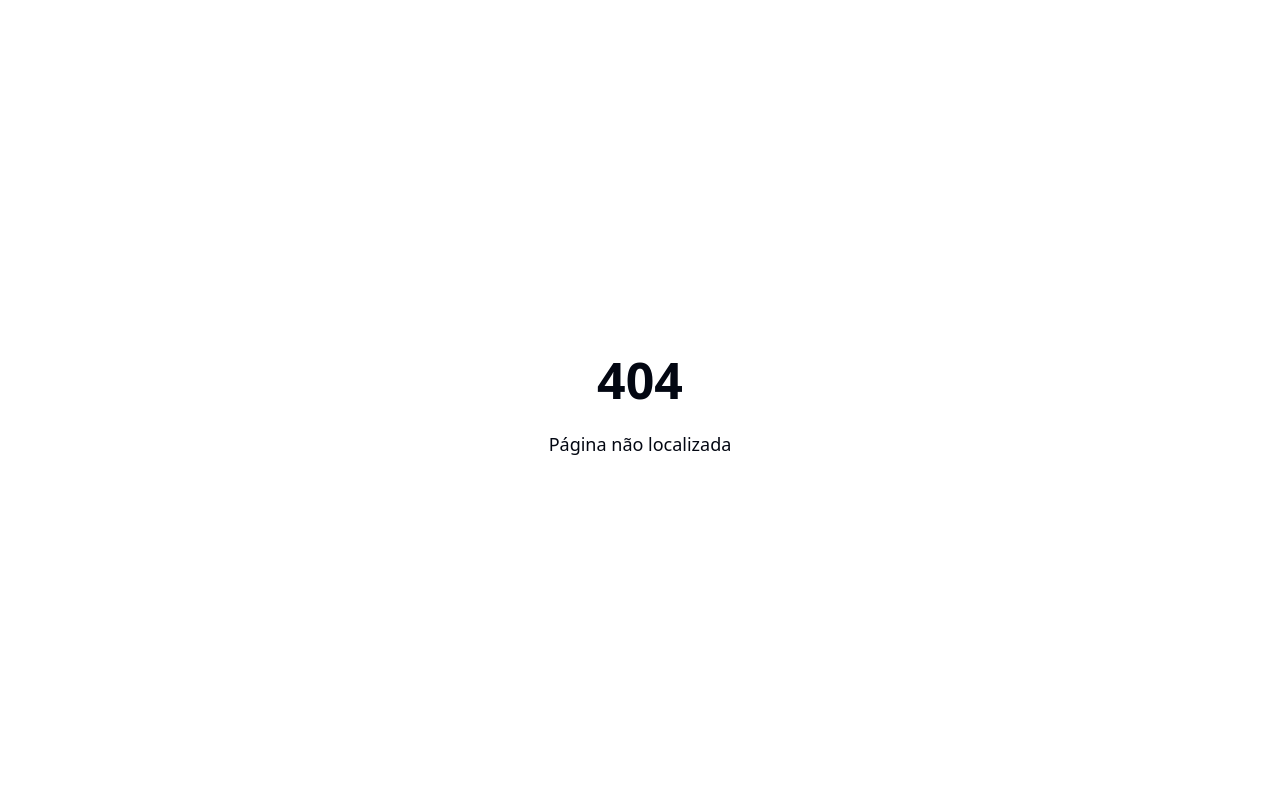
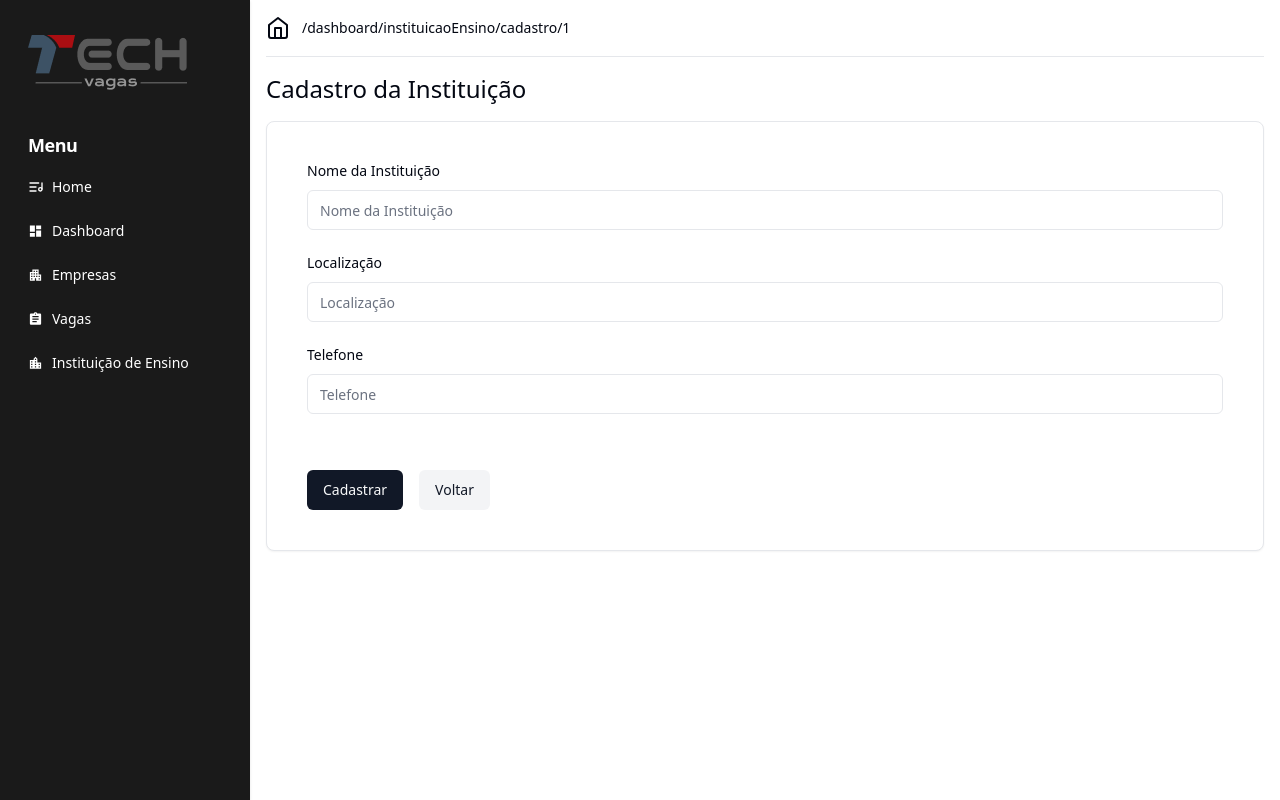
Before and after one commit to guicarsiqsantos/TECH-VAGAS-FRONT-END, a React (Vite) app: page /dashboard/instituicaoEnsino/cadastro/1 in a window 1280 px wide. Before the commit this address had no page. Built offline with nearby package versions, Linux system fonts and the light colour scheme; no server answers.

Commit message:
Desenvolvendo a Instituição de ensino cadastrar, listar, excluir e editar

```diff
--- a/src/App.tsx
+++ b/src/App.tsx
@@ -9,6 +9,8 @@ import CadastroEmpresa from "./pages/dashboard/empresas/cadastro";
 import PerfilEmpresa from "./pages/dashboard/empresas/cadastro/perfil";
 import Vagas from "./pages/dashboard/Vagas";
 import CadastroVagas from "./pages/dashboard/Vagas/cadastro";
+import InstituicaoEnsino from "./pages/dashboard/InstituicaoEnsino";
+import CadastroInstituicaoEnsino from "./pages/dashboard/InstituicaoEnsino/cadastro";
 
 function App() {
   return (
@@ -21,12 +23,20 @@ function App() {
         <Route path="/dashboard/empresas" element={<Empresas />} />
         <Route path="/dashboard/vagas" element={<Vagas />} />
         <Route
+          path="/dashboard/instituicaoEnsino"
+          element={<InstituicaoEnsino />}
+        />
+        <Route
           path="/dashboard/empresas/cadastro/:id?"
           element={<CadastroEmpresa />}
         />
         <Route
           path="/dashboard/vagas/cadastro/:id?"
           element={<CadastroVagas />}
+        />
+        <Route
+          path="/dashboard/instituicaoEnsino/cadastro/:id?"
+          element={<CadastroInstituicaoEnsino />}
         />
         <Route
           path="/dashboard/empresas/perfil/:id"
--- a/src/components/Sidebar.tsx
+++ b/src/components/Sidebar.tsx
@@ -4,8 +4,8 @@ import { cn } from "@/lib/utils";
 import { Button } from "./ui/button";
 import DashboardIcon from "@mui/icons-material/Dashboard";
 import ApartmentIcon from "@mui/icons-material/Apartment";
-import AssignmentIcon from '@mui/icons-material/Assignment';
-import LocationCityIcon from '@mui/icons-material/LocationCity';
+import AssignmentIcon from "@mui/icons-material/Assignment";
+import LocationCityIcon from "@mui/icons-material/LocationCity";
 
 export default function Sidebar() {
   return (
@@ -65,9 +65,11 @@ export default function Sidebar() {
               </Button>
             </NavLink>
 
-            <NavLink to="/dashboard/vagas">
+            <NavLink to="/dashboard/instituicaoEnsino">
               <Button variant="ghost" className="w-full justify-start mt-1">
-                <LocationCityIcon style={{ width: "15px", marginRight: "9px" }} />
+                <LocationCityIcon
+                  style={{ width: "15px", marginRight: "9px" }}
+                />
                 Instituição de Ensino
               </Button>
             </NavLink>
--- /dev/null
+++ b/src/pages/dashboard/InstituicaoEnsino/cadastro/form-cad-instituicaoEnsino.tsx
@@ -0,0 +1,132 @@
+import { useNavigate } from "react-router-dom";
+import * as z from "zod";
+import { zodResolver } from "@hookform/resolvers/zod";
+import { useForm } from "react-hook-form";
+import {
+  Form,
+  FormControl,
+  FormField,
+  FormItem,
+  FormLabel,
+  FormMessage,
+} from "@/components/ui/form";
+import { Input } from "@/components/ui/input";
+import { Button } from "@/components/ui/button";
+import api from "@/services/api";
+import { Card, CardContent, CardFooter } from "@/components/ui/card";
+import { InstituicaoEnsinoProps } from "../table/columns";
+
+const formSchema = z.object({
+  nomeInstituicao: z.string(),
+  local: z.string(),
+  telefone: z
+    .string()
+    .min(9, { message: "O telefone deve ter 9 digitos" })
+    .max(14),
+});
+
+type FormCadastroProps = z.infer<typeof formSchema>;
+
+const FormCadastroInstituicaoEnsino = ({
+  data,
+}: {
+  data: InstituicaoEnsinoProps;
+}) => {
+  const navigate = useNavigate();
+  const isEdit = Object.keys(data).length === 0; // true or false
+  const form = useForm<FormCadastroProps>({
+    resolver: zodResolver(formSchema),
+    values: {
+      nomeInstituicao: data.nomeInstituicao,
+      local: data.local,
+      telefone: data.telefone,
+    },
+    defaultValues: {
+      nomeInstituicao: "",
+      local: "",
+      telefone: "",
+    },
+  });
+
+  async function onSubmit(values: FormCadastroProps) {
+    isEdit
+      ? await api
+          .post("/InstituicaoEnsino", values)
+          .finally(() => navigate("/dashboard/InstituicaoEnsino"))
+      : await api
+          .put(`/InstituicaoEnsino/${data.Id}`, {
+            ...values,
+            Id: data.Id,
+          })
+          .finally(() => navigate("/dashboard/InstituicaoEnsino"));
+  }
+  return (
+    <Card className="p-4">
+      <Form {...form}>
+        <form onSubmit={form.handleSubmit(onSubmit)} className="space-y-8">
+          <CardContent>
+            <FormField
+              control={form.control}
+              name="nomeInstituicao"
+              render={({ field }) => (
+                <FormItem className="mt-5">
+                  <FormLabel>Nome da Instituição</FormLabel>
+                  <FormControl>
+                    <Input placeholder="Nome da Instituição" {...field} />
+                  </FormControl>
+
+                  <FormMessage />
+                </FormItem>
+              )}
+            />
+
+            <FormField
+              control={form.control}
+              name="local"
+              render={({ field }) => (
+                <FormItem className="mt-5">
+                  <FormLabel>Localização</FormLabel>
+                  <FormControl>
+                    <Input placeholder="Localização" {...field} />
+                  </FormControl>
+
+                  <FormMessage />
+                </FormItem>
+              )}
+            />
+
+            <FormField
+              control={form.control}
+              name="telefone"
+              render={({ field }) => (
+                <FormItem className="mt-5">
+                  <FormLabel>Telefone</FormLabel>
+                  <FormControl>
+                    <Input placeholder="Telefone" {...field} />
+                  </FormControl>
+
+                  <FormMessage />
+                </FormItem>
+              )}
+            />
+          </CardContent>
+
+          <CardFooter className="flex gap-4">
+            <Button type="submit">
+              {isEdit ? "Cadastrar" : "Salvar alterações"}
+            </Button>
+            <Button
+              type="button"
+              variant="secondary"
+              onClick={() => navigate("/dashboard/instituicaoEnsino")}
+            >
+              Voltar
+            </Button>
+          </CardFooter>
+        </form>
+      </Form>
+    </Card>
+  );
+};
+
+export default FormCadastroInstituicaoEnsino;
--- /dev/null
+++ b/src/pages/dashboard/InstituicaoEnsino/cadastro/index.tsx
@@ -0,0 +1,29 @@
+import { useEffect, useState } from "react";
+import { useParams } from "react-router-dom";
+import FormCadastroInstituicaoEnsino from "./form-cad-instituicaoEnsino";
+import { InstituicaoEnsinoProps } from "../table/columns";
+import api from "@/services/api";
+
+export default function CadastroInstituicaoEnsino() {
+  const [instituicaoEnsino, setInstituicaoEnsino] =
+    useState<InstituicaoEnsinoProps>({} as InstituicaoEnsinoProps);
+  const { id } = useParams();
+
+  useEffect(() => {
+    (async () => {
+      if (id) {
+        const data = (await api.get(`/instituicaoEnsino/${id}`)).data;
+        setInstituicaoEnsino(data);
+      }
+      return;
+    })();
+  }, []);
+
+  return (
+    <div>
+      <p className="text-2xl mb-4">Cadastro da Instituição</p>
+
+      <FormCadastroInstituicaoEnsino data={instituicaoEnsino} />
+    </div>
+  );
+}
--- /dev/null
+++ b/src/pages/dashboard/InstituicaoEnsino/index.tsx
@@ -0,0 +1,46 @@
+import { useEffect, useState } from "react";
+import { InstituicaoEnsinoProps, columns } from "./table/columns";
+import { DataTable } from "../../../components/data-table";
+import api from "@/services/api";
+import { Button } from "@/components/ui/button";
+import { PlusCircleIcon, PrinterIcon } from "lucide-react";
+import { NavLink } from "react-router-dom";
+
+export default function InstituicaoEnsino() {
+  const [data, setData] = useState<InstituicaoEnsinoProps[]>([]);
+
+  useEffect(() => {
+    (async () => {
+      const data: InstituicaoEnsinoProps[] = await (
+        await api.get("/instituicaoEnsino")
+      ).data;
+
+      const includeKeyData = data.map((item, idx) => {
+        return { ...item, key: idx };
+      });
+
+      setData(includeKeyData);
+    })();
+  }, []);
+
+  return (
+    <div>
+      <div className="mb-8">
+        <span className="font-bold text-3xl">
+          Instituição de Ensino cadastradas
+        </span>
+      </div>
+      <div className="flex gap-2">
+        <NavLink to="/dashboard/instituicaoEnsino/cadastro">
+          <Button variant="secondary" className="gap-2">
+            <PlusCircleIcon /> Nova Instituição de Ensino
+          </Button>
+        </NavLink>
+        <Button variant="secondary" className="gap-2">
+          <PrinterIcon /> Imprimir
+        </Button>
+      </div>
+      <DataTable columns={columns} data={data} />
+    </div>
+  );
+}
--- /dev/null
+++ b/src/pages/dashboard/InstituicaoEnsino/table/columns.tsx
@@ -0,0 +1,105 @@
+import { Button } from "@/components/ui/button";
+import { Checkbox } from "@/components/ui/checkbox";
+import {
+  DropdownMenu,
+  DropdownMenuContent,
+  DropdownMenuItem,
+  DropdownMenuLabel,
+  DropdownMenuSeparator,
+  DropdownMenuTrigger,
+} from "@/components/ui/dropdown-menu";
+import api from "@/services/api";
+import { ColumnDef } from "@tanstack/react-table";
+import { ArrowUpDown, MoreHorizontal } from "lucide-react";
+import { Link } from "react-router-dom";
+
+export type InstituicaoEnsinoProps = {
+  Id: number;
+  nomeInstituicao: string;
+  local: string;
+  telefone: string;
+  key: number;
+};
+
+export const columns: ColumnDef<InstituicaoEnsinoProps>[] = [
+  {
+    id: "select",
+    header: ({ table }) => (
+      <Checkbox
+        checked={
+          table.getIsAllPageRowsSelected() ||
+          (table.getIsSomePageRowsSelected() && "indeterminate")
+        }
+        onCheckedChange={(value: any) =>
+          table.toggleAllPageRowsSelected(!!value)
+        }
+        aria-label="Select all"
+      />
+    ),
+    cell: ({ row }) => (
+      <Checkbox
+        checked={row.getIsSelected()}
+        onCheckedChange={(value: any) => row.toggleSelected(!!value)}
+        aria-label="Select row"
+      />
+    ),
+    enableSorting: false,
+    enableHiding: false,
+  },
+  {
+    accessorKey: "nomeInstituicao",
+    header: ({ column }) => {
+      return (
+        <Button
+          variant="ghost"
+          onClick={() => column.toggleSorting(column.getIsSorted() === "asc")}
+        >
+          Nome da Instituição
+          <ArrowUpDown className="ml-2 h-4 w-4" />
+        </Button>
+      );
+    },
+  },
+  {
+    accessorKey: "local",
+    header: "Localização",
+  },
+  {
+    accessorKey: "telefone",
+    header: "Telefone",
+  },
+  {
+    id: "actions",
+    header: "Ação",
+    cell: ({ row, table }) => {
+      const meta = table.options.meta;
+      const dataRow = row.original;
+
+      return (
+        <DropdownMenu>
+          <DropdownMenuTrigger asChild>
+            <Button variant="ghost" className="h-8 w-8 p-0">
+              <span className="sr-only">Open menu</span>
+              <MoreHorizontal className="h-4 w-4" />
+            </Button>
+          </DropdownMenuTrigger>
+          <DropdownMenuContent align="end">
+            <DropdownMenuLabel>Actions</DropdownMenuLabel>
+            <Link to={`/dashboard/instituicaoEnsino/cadastro/${dataRow.Id}`}>
+              <DropdownMenuItem>📝 Editar</DropdownMenuItem>
+            </Link>
+            <DropdownMenuSeparator />
+            <DropdownMenuItem
+              onClick={async () => {
+                meta?.removeRow(dataRow.key);
+                await api.delete(`/instituicaoEnsino/${dataRow.Id}`);
+              }}
+            >
+              🗑️ delete
+            </DropdownMenuItem>
+          </DropdownMenuContent>
+        </DropdownMenu>
+      );
+    },
+  },
+];
```
